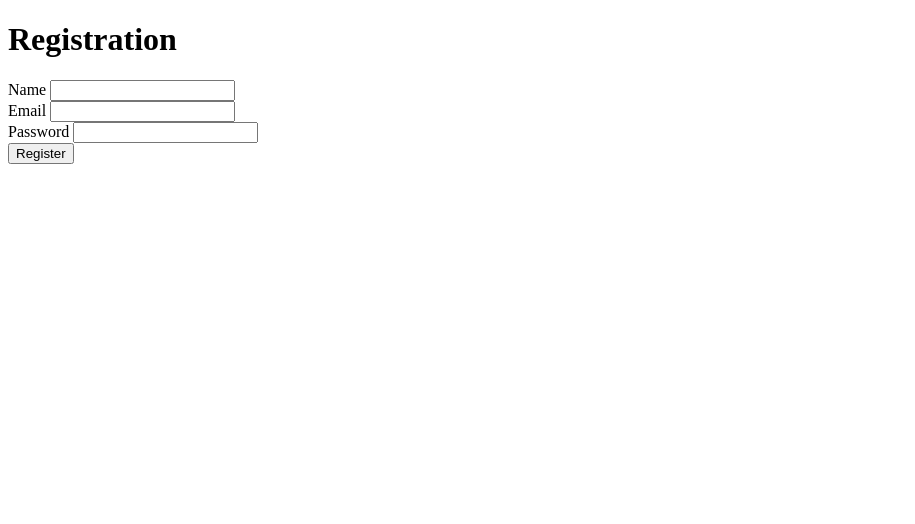
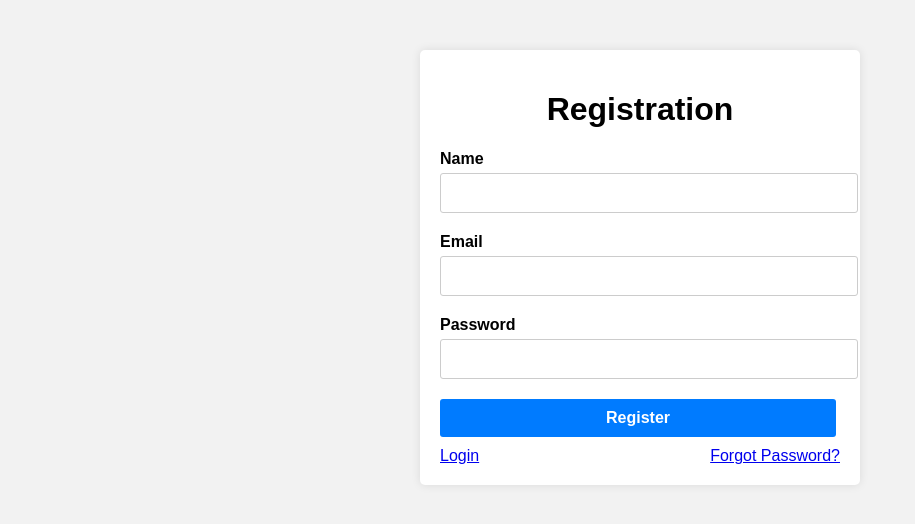
Before and after one commit to FavourLoverboy/Employment, a PHP site: page /employment/me.html in a window 1280 px wide. Shown: the top 524 px of the page, without its empty margins (0-915 px from the left). Run offline with PHP 8.4, Linux system fonts and the light colour scheme.

Commit message:
user login

```diff
--- a/location.php
+++ b/location.php
@@ -96,8 +96,12 @@
                 <label for="ads">Home Address</label>
                 <textarea id="ads" name="ads" rows="4" placeholder="enter address"><?php echo $ads; ?></textarea>
             </div>
-            <button type="submit">Register</button>
+            <button type="submit">Proceed</button>
         </form>
+        <div class="button-group">
+            <a href="login" class="login-link">Login?</a>
+            <a href="forgotPassword" class="forgot-password-link">Forgot Password?</a>
+        </div>
     </div>
 
 <?php include('includes/auth/footer.php'); ?>
--- a/me.html
+++ b/me.html
@@ -5,7 +5,81 @@
   <meta name="viewport" content="width=device-width, initial-scale=1.0">
   <title>Registration Page</title>
   <style>
+      body {
+          box-sizing: border-box;
+          font-family: Arial, sans-serif;
+          background-color: #f2f2f2;
+          margin: 0;
+          padding: 0;
+      }
 
+      .container {
+          width: 400px;
+          margin: 50px auto;
+          padding: 20px;
+          background-color: #fff;
+          border-radius: 5px;
+          box-shadow: 0 0 10px rgba(0, 0, 0, 0.1);
+      }
+
+      span.error{
+          color: rgb(241, 139, 139);
+          font-size: 12px;
+      }
+      h1 {
+          text-align: center;
+      }
+
+      .form-group {
+          margin-bottom: 20px;
+      }
+
+      label {
+          display: block;
+          font-weight: bold;
+          margin-bottom: 5px;
+      }
+
+      input[type="text"],
+      input[type="email"],
+      input[type="password"],
+      input[type="number"],
+      input[type="date"],
+      select, textarea{
+          width: 99%;
+          padding: 10px;
+          font-size: 16px;
+          border-radius: 3px;
+          border: 1px solid #ccc;
+      }
+
+      button[type="submit"] {
+          display: block;
+          width: 99%;
+          padding: 10px;
+          font-size: 16px;
+          font-weight: bold;
+          color: #fff;
+          background-color: #007bff;
+          border: none;
+          border-radius: 3px;
+          cursor: pointer;
+      }
+
+      button[type="submit"]:hover {
+          background-color: #0069d9;
+      }
+      .button-group {
+      display: flex;
+      justify-content: space-between;
+      align-items: center;
+      margin-top: 10px;
+    }
+
+    .login-link,
+    .forgot-password-link {
+      text-align: center;
+    }
   </style>
 </head>
 <body>
@@ -26,6 +100,10 @@
       </div>
       <button type="submit">Register</button>
     </form>
+    <div class="button-group">
+        <a href="#" class="login-link">Login</a>
+        <a href="#" class="forgot-password-link">Forgot Password?</a>
+  </div>
   </div>
 </body>
 </html>
--- a/more.php
+++ b/more.php
@@ -89,8 +89,12 @@
                 <label for="bio">Bio</label>
                 <textarea id="bio" name="bio" rows="4" placeholder="enter bio" required><?php echo $bio; ?></textarea>
             </div>
-            <button type="submit">Register</button>
+            <button type="submit">Proceed</button>
         </form>
+        <div class="button-group">
+            <a href="login" class="login-link">Login?</a>
+            <a href="forgotPassword" class="forgot-password-link">Forgot Password?</a>
+        </div>
     </div>
 
 <?php include('includes/auth/footer.php'); ?>
--- a/references.php
+++ b/references.php
@@ -76,8 +76,12 @@
                 <input type="text" id="number" name="number" placeholder="enter reference number (Optional)" value="<?php echo $number; ?>">
                 <span class="error"><?php echo $errNumber; ?></span>
             </div>
-            <button type="submit">Register</button>
+            <button type="submit">Proceed</button>
         </form>
+        <div class="button-group">
+            <a href="login" class="login-link">Login?</a>
+            <a href="forgotPassword" class="forgot-password-link">Forgot Password?</a>
+        </div>
     </div>
 
 <?php include('includes/auth/footer.php'); ?>
--- a/registration_more.php
+++ b/registration_more.php
@@ -122,8 +122,12 @@
                     ?>
                 </select>
             </div>
-            <button type="submit">Register</button>
+            <button type="submit">Proceed</button>
         </form>
+        <div class="button-group">
+            <a href="login" class="login-link">Login?</a>
+            <a href="forgotPassword" class="forgot-password-link">Forgot Password?</a>
+        </div>
     </div>
 
 <?php include('includes/auth/footer.php'); ?>
```
Also changed, not shown: css/auth/auth.css (+13 -1 lines), files.php (+8 -3 lines), login.php (+32 -32 lines), registration_personal.php (+6 -1 lines), 1 other file.
